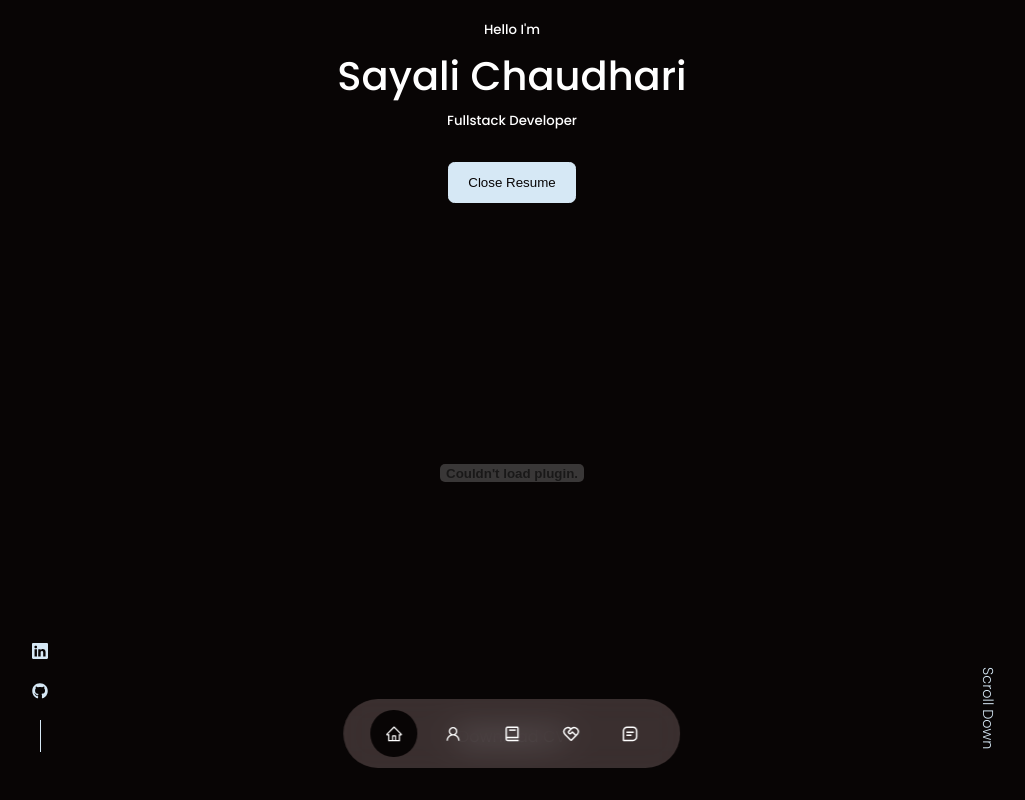
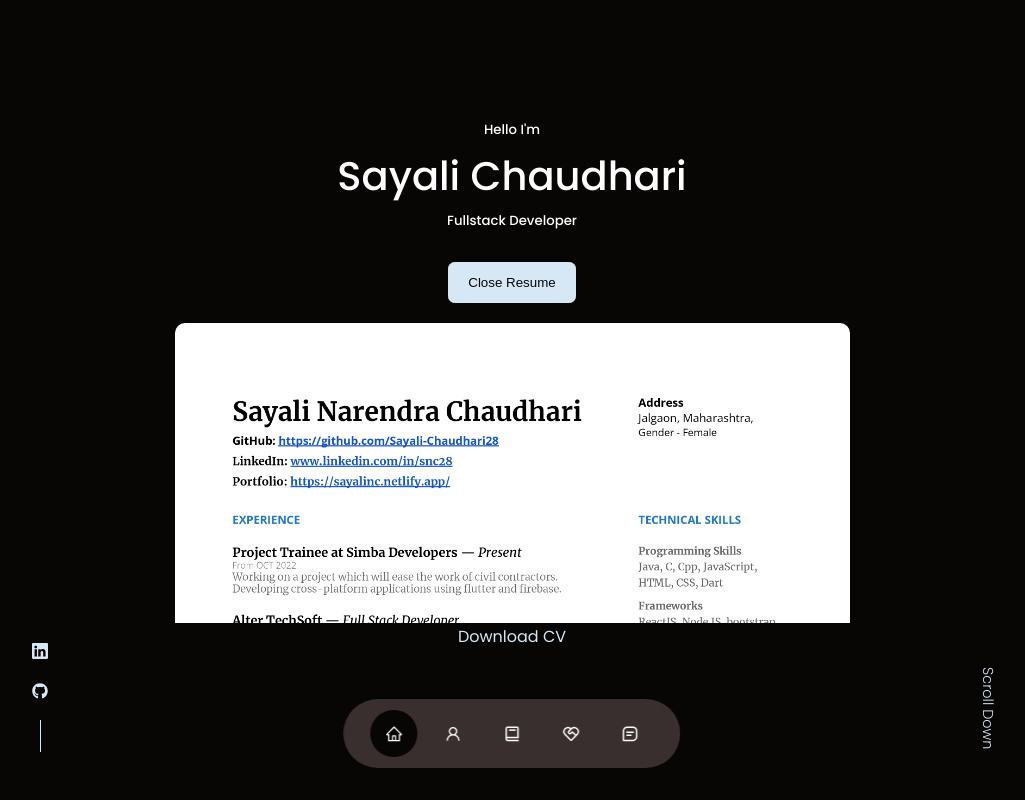
Before and after one commit to Sayali-Chaudhari28/Portfolio, a React (Create React App) app: page / in a window 1280 px wide. Both pictures are taken after a click on the button "View Resume". Shown: the top 800 px of the page, without its empty margins (128-1153 px from the left). Built offline with nearby package versions, Linux system fonts and the light colour scheme.

Commit message:
Fixed header

```diff
--- a/src/components/header/CTA.js
+++ b/src/components/header/CTA.js
@@ -1,5 +1,6 @@
 import React, { useState } from 'react';
 import cv from '../../assets/cv.pdf';
+import resume from '../../assets/cv.jpg';
 import './header.css';
 
 const CTA = () => {
@@ -17,8 +18,10 @@ const CTA = () => {
 
       {showResume && (
         <div className='resume-container'>
-          <div className='pdf-wrapper'>
-            <embed src={cv} type='application/pdf' className='resume-pdf' />
+          <div className='scrollable-wrapper'>
+            <div className='image-container'>
+              <img src={resume} alt='RESUME' className='resume-image' />
+            </div>
           </div>
           <a href={cv} download='cv.pdf' className='download-btn'>
             Download CV
--- a/src/components/header/header.css
+++ b/src/components/header/header.css
@@ -14,7 +14,7 @@ header {
     display: flex;
     flex-direction: column;
     justify-content: center;
-
+    align-items: center;
 }
 
 
@@ -84,27 +84,48 @@ header {
 }
 
 .resume-container {
+  display: flex;
+  flex-direction: column;
+  align-items: center;
   margin-top: 20px;
 }
 
-
-  .pdf-wrapper {
-    width: 100%;
-    height: 500px; /* Adjust the height as needed */
+.resume-container {
+  display: flex;
+  flex-direction: column;
+  align-items: center;
 }
 
-  .resume-pdf {
+.scrollable-wrapper {
   width: 100%;
-    height: 100%;
-    zoom: normal;
+  height: 300px;
+  overflow-y: scroll;
 }
+
+.image-container {
+  display: flex;
+  align-items: center;
+  justify-content: center;
+}
+
+.resume-image {
+  max-width: 100%;
+  max-height: 100%;
+  border-radius: 10px;
+}
+
 
 /* MEDIA QUERIES */
 
 /* for medium devices */
 @media screen and (max-width:1024px) {
   header {
-        height: 60vh;
+    height: 100vh;
+    overflow: hidden;
+    display: flex;
+    justify-content: center;
+    align-items: center;
+    flex-direction: column;
   }
 
 }
```
Also changed, not shown: src/assets/cv.jpg (added). Lines whose indentation alone changed are shown as unchanged.
